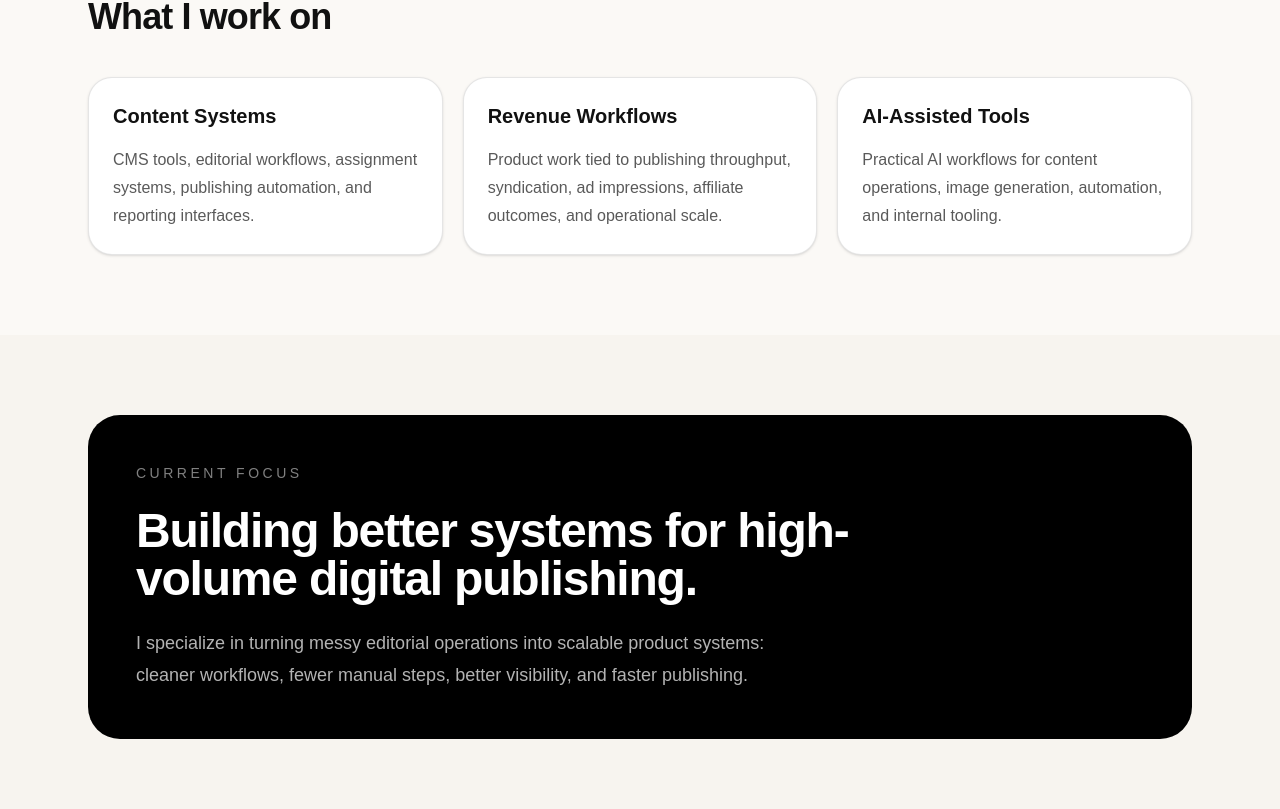
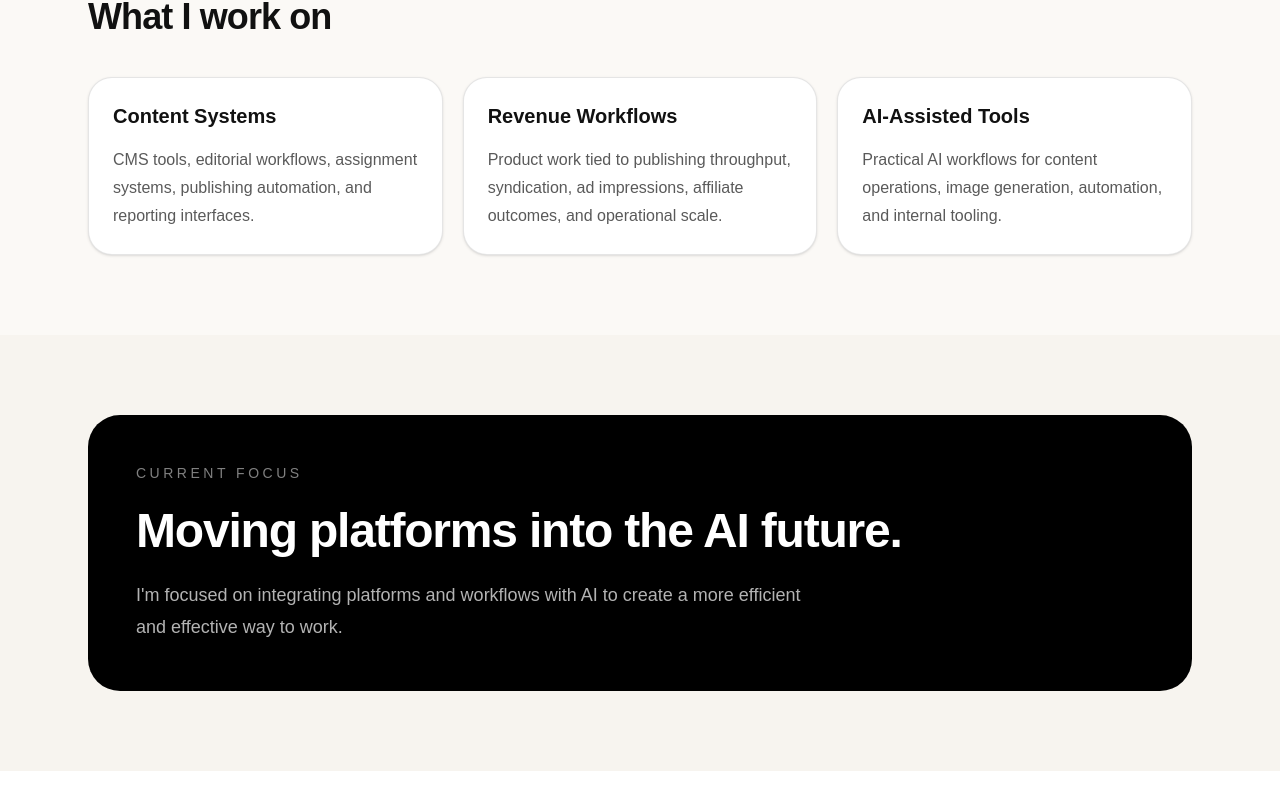
Before and after one commit to bahia-projects/david-portfolio, a Next.js app: page / in a window 1280 px wide. Shown: the part 1052-1861 px from the top of the page. After the commit the page ends 1823 px from the top, so only its background shows below. Built offline with nearby package versions, Linux system fonts and the light colour scheme.

Commit message:
redesign homepage 3

```diff
--- a/app/page.tsx
+++ b/app/page.tsx
@@ -107,13 +107,11 @@ export default function Home() {
           </p>
 
           <h2 className="mt-6 max-w-3xl text-4xl font-semibold tracking-tight md:text-5xl">
-            Building better systems for high-volume digital publishing.
+            Moving platforms into the AI future.
           </h2>
 
           <p className="mt-6 max-w-2xl text-lg leading-8 text-white/70">
-            I specialize in turning messy editorial operations into scalable
-            product systems: cleaner workflows, fewer manual steps, better
-            visibility, and faster publishing.
+            I'm focused on integrating platforms and workflows with AI to create a more efficient and effective way to work.
           </p>
         </div>
       </section>
```
